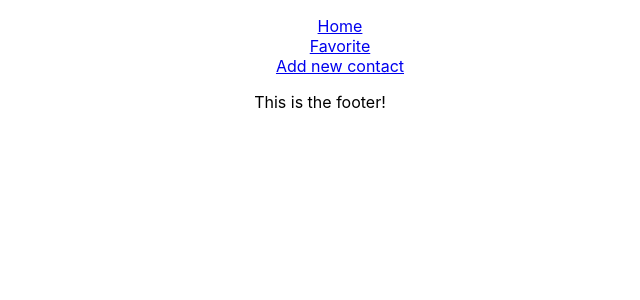
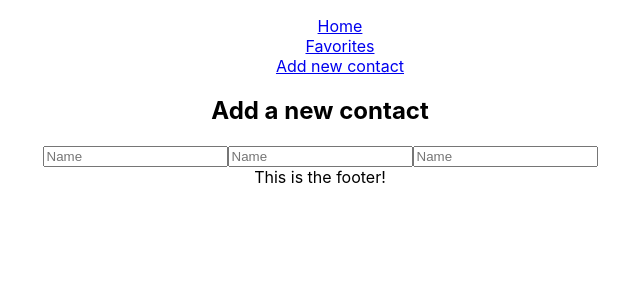
Before and after one commit to Mubarek-Hassen/contacts-client, a React (Create React App) app: page /new-contact in a window 1280 px wide. Shown: the top 300 px of the page, without its empty margins (320-960 px from the left). Built offline with nearby package versions, Linux system fonts and the light colour scheme.

Commit message:
added a second route

```diff
--- a/src/App.js
+++ b/src/App.js
@@ -2,6 +2,7 @@ import { Routes, Route } from "react-router-dom"
 import './App.css';
 import Layout from './components/layout/Layout';
 import UserForm from './pages/UserForm';
+import NewContact from "./components/contacts/NewContact";
 
 function App() {
   return (
@@ -9,6 +10,7 @@ function App() {
       <Layout>
       <Routes>
         <Route path="/" element={<UserForm />} />
+        <Route path="/new-contact" element={<NewContact />} />
       </Routes>
       </Layout>
 
--- /dev/null
+++ b/src/components/contacts/NewContact.jsx
@@ -0,0 +1,16 @@
+import React from 'react'
+
+function NewContact() {
+  return (
+    <>
+    <h2>Add a new contact</h2>
+    <form>
+      <input type="text" placeholder='Name' />
+      <input type="text" placeholder='Name' />
+      <input type="text" placeholder='Name' />
+    </form>
+    </>
+  )
+}
+
+export default NewContact
--- a/src/components/layout/Header.jsx
+++ b/src/components/layout/Header.jsx
@@ -5,9 +5,9 @@ function Header() {
   return (
       <nav>
         <ul>
-        <li className={Classes.links}><Link>Home</Link></li>
-        <li className={Classes.links}><Link>Favorite</Link></li>
-        <li className={Classes.links}><Link>Add new contact</Link></li>
+        <li className={Classes.links}><Link to="/">Home</Link></li>
+        <li className={Classes.links}><Link to="/favorites">Favorites</Link></li>
+        <li className={Classes.links}><Link to="/new-contact">Add new contact</Link></li>
         </ul>
       </nav>
   )
```
